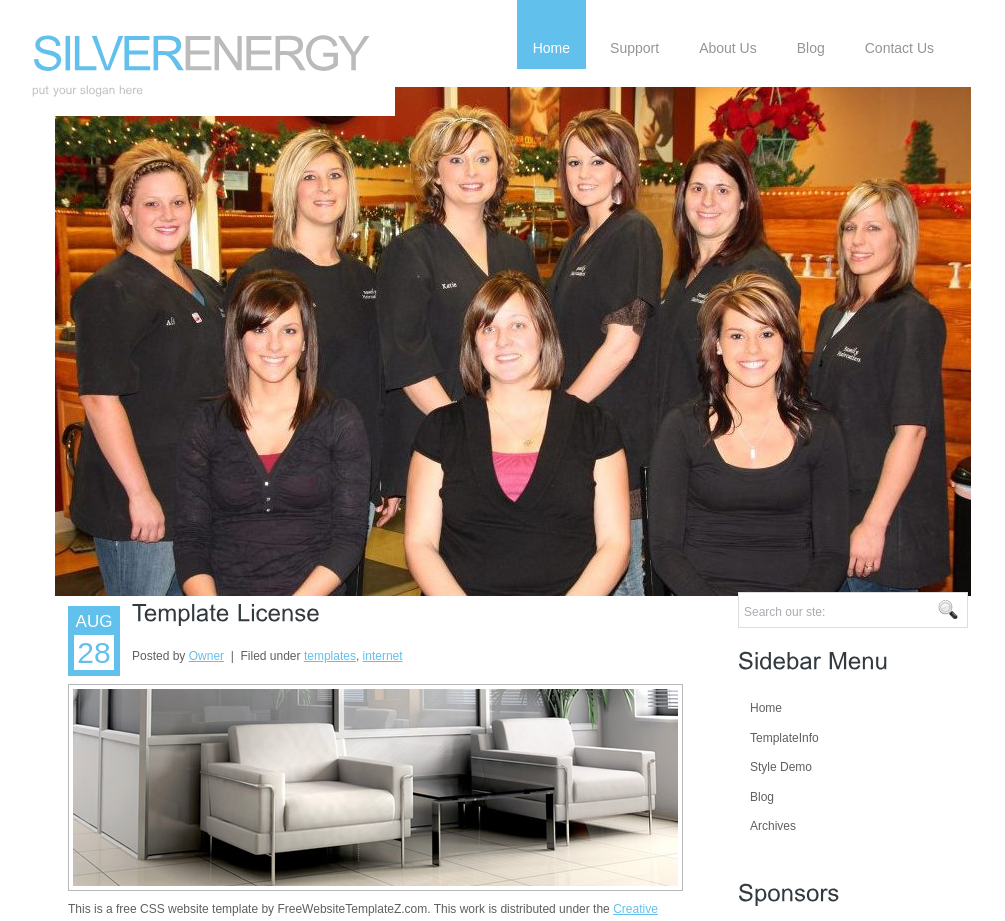
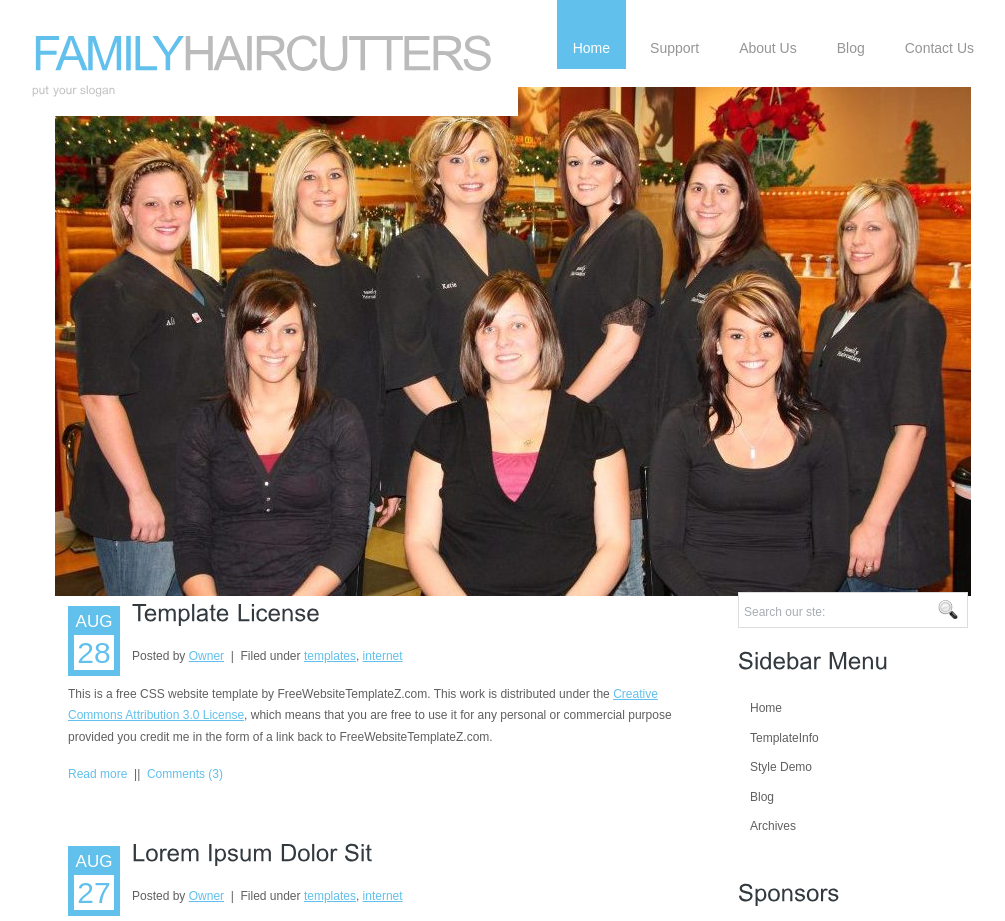
Before and after one commit to DeeClark/salon_site, a plain HTML site: page index.html in a window 1280 px wide. Shown: the top 921 px of the page, without its empty margins (127-1132 px from the left). Drawn offline with Linux system fonts and the light colour scheme.

Commit message:
last change before almost total destruction
this is the last stable view of index.html

```diff
--- a/index.html
+++ b/index.html
@@ -13,7 +13,7 @@
   <div class="header">
     <div class="header_resize">
       <div class="logo">
-        <h1><a href="index.html">Silver<span>Energy</span> <small>put your slogan here</small></a></h1>
+        <h1><a href="index.html">Family<span>Haircutters</span> <small>put your slogan </small></a></h1>
       </div>
       <div class="menu_nav">
         <ul>
@@ -35,7 +35,6 @@
           <p class="date">aug<span>28</span></p>
           <h2><span>Template License</span></h2>
           <p>Posted by <a href="#">Owner</a> &nbsp;|&nbsp; Filed under <a href="#">templates</a>, <a href="#">internet</a></p>
-          <img src="images/img1.jpg" width="605" height="197" alt="" />
           <p>This is a free CSS website template by FreeWebsiteTemplateZ.com. This work is distributed under the <a href="http://creativecommons.org/licenses/by/3.0/">Creative Commons Attribution 3.0 License</a>, which means that you are free to use it for any personal or commercial purpose provided you credit me in the form of a link back to FreeWebsiteTemplateZ.com.</p>
           <p class="spec"><a href="#" class="rm">Read more</a> &nbsp;||&nbsp; <a href="#" class="com">Comments (3)</a></p>
         </div>
--- a/style.css
+++ b/style.css
@@ -89,7 +89,7 @@ a.rm, a.com {
 }
 .menu_nav {
 	margin:0;
-	padding:0 40px 16px 0;
+	padding:0 0px 16px 0;
 	float:right;
 }
 .menu_nav ul {
```
